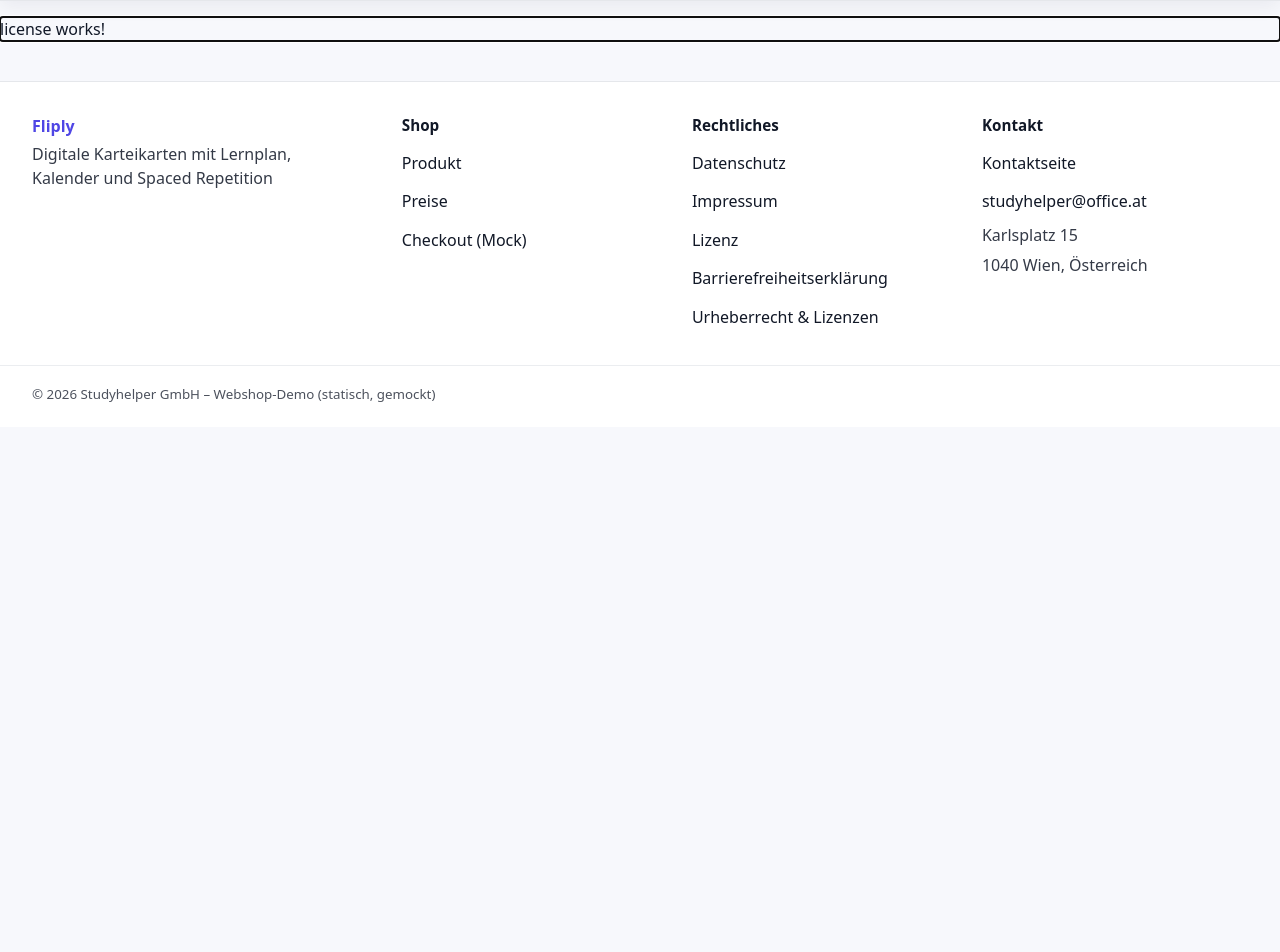
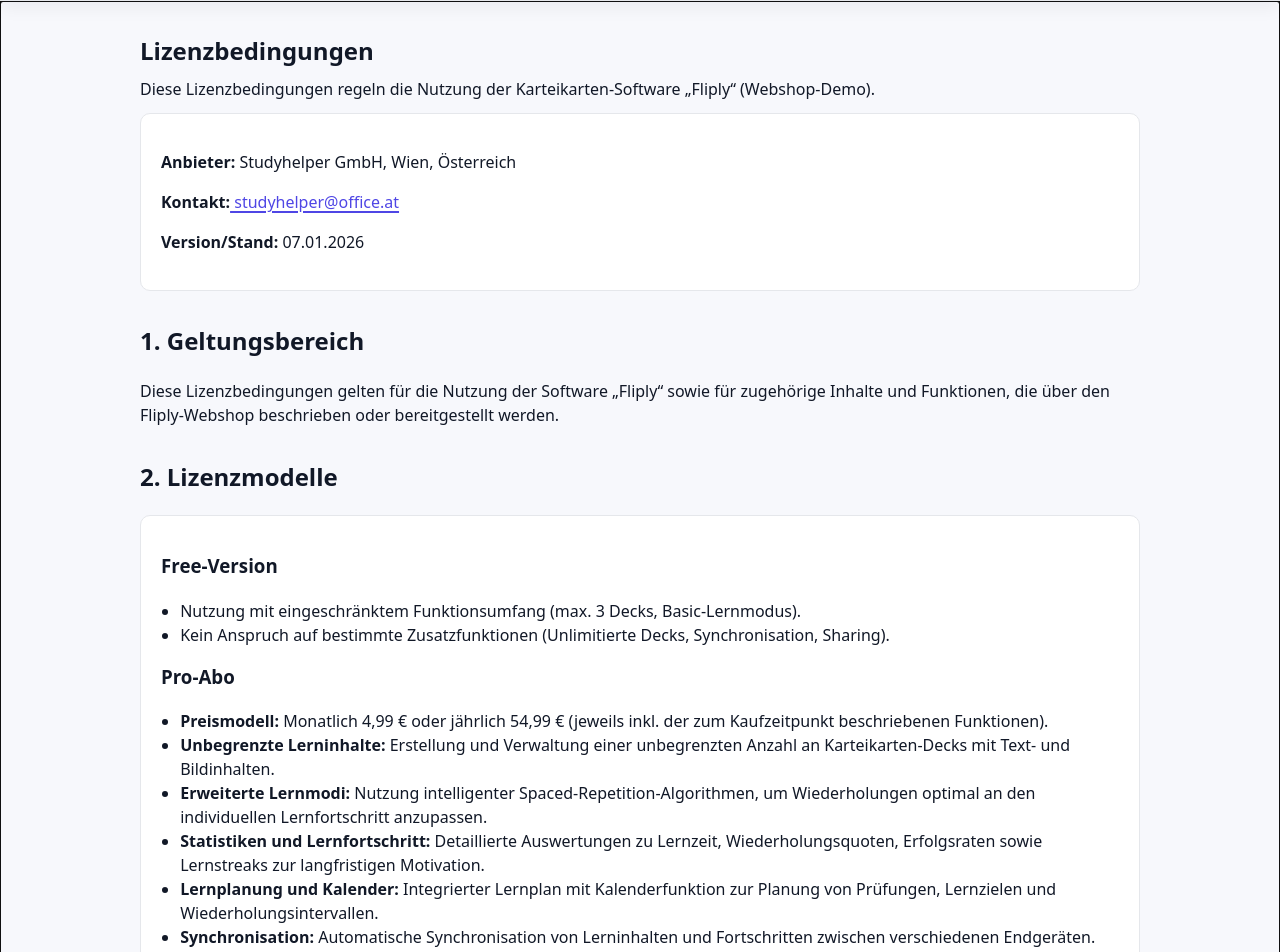
Before and after one commit to anastasia-burgstaller/fliply-webshop, an Angular app: page /lizenz in a window 1280 px wide. Shown: the part 129-1081 px from the top of the page. Before the commit the page ends 800 px from the top, so only its background shows below. Built offline with nearby package versions, Linux system fonts and the light colour scheme.

Commit message:
Lizenzseite erstellt

```diff
--- a/src/app/pages/license/license.component.css
+++ b/src/app/pages/license/license.component.css
@@ -0,0 +1,53 @@
+.page {
+  max-width: 1000px;
+  margin: 0 auto;
+  padding: 2rem;
+}
+
+.page-header h1 {
+  margin: 0 0 0.5rem;
+  color: var(--text);
+}
+
+.lead {
+  margin: 0;
+}
+
+.content h2 {
+  margin-top: 2rem;
+  color: var(--text);
+}
+
+.content h3 {
+  margin-top: 1rem;
+  color: var(--text);
+}
+
+.card {
+  margin-top: 0.75rem;
+  padding: 1.25rem;
+  background: var(--panel);
+  border: 1px solid var(--border);
+  border-radius: var(--radius);
+}
+
+.content ul {
+  padding-left: 1.2rem;
+}
+
+a {
+  color: var(--primary);
+  text-decoration: underline;
+  text-underline-offset: 3px;
+  text-decoration-thickness: 2px;
+}
+
+a:hover {
+  text-decoration-thickness: 3px;
+}
+
+@media (max-width: 560px) {
+  .page {
+    padding: 1.25rem;
+  }
+}
--- a/src/app/pages/license/license.component.html
+++ b/src/app/pages/license/license.component.html
@@ -1 +1,145 @@
-<p>license works!</p>
+<section class="page">
+  <header class="page-header">
+    <h1>Lizenzbedingungen</h1>
+    <p class="lead">
+      Diese Lizenzbedingungen regeln die Nutzung der Karteikarten-Software „Fliply“ (Webshop-Demo).
+    </p>
+  </header>
+
+  <article class="content">
+    <div class="card">
+      <p><strong>Anbieter:</strong> Studyhelper GmbH, Wien, Österreich</p>
+      <p><strong>Kontakt:</strong> <a href="mailto:studyhelper@office.at"> studyhelper&#64;office.at</a></p>
+      <p><strong>Version/Stand:</strong> 07.01.2026</p>
+    </div>
+
+    <h2>1. Geltungsbereich</h2>
+    <p>
+      Diese Lizenzbedingungen gelten für die Nutzung der Software „Fliply“ sowie für zugehörige Inhalte und Funktionen,
+      die über den Fliply-Webshop beschrieben oder bereitgestellt werden.
+    </p>
+
+    <h2>2. Lizenzmodelle</h2>
+    <div class="card">
+      <h3>Free-Version</h3>
+      <ul>
+        <li>Nutzung mit eingeschränktem Funktionsumfang (max. 3 Decks, Basic-Lernmodus).</li>
+        <li>Kein Anspruch auf bestimmte Zusatzfunktionen (Unlimitierte Decks, Synchronisation, Sharing).</li>
+      </ul>
+
+      <h3>Pro-Abo</h3>
+      <ul>
+        <li>
+          <strong>Preismodell:</strong>
+          Monatlich 4,99 € oder jährlich 54,99 € (jeweils inkl. der zum Kaufzeitpunkt beschriebenen Funktionen).
+        </li>
+        <li>
+          <strong>Unbegrenzte Lerninhalte:</strong>
+          Erstellung und Verwaltung einer unbegrenzten Anzahl an Karteikarten-Decks
+          mit Text- und Bildinhalten.
+        </li>
+        <li>
+          <strong>Erweiterte Lernmodi:</strong>
+          Nutzung intelligenter Spaced-Repetition-Algorithmen,
+          um Wiederholungen optimal an den individuellen Lernfortschritt anzupassen.
+        </li>
+        <li>
+          <strong>Statistiken und Lernfortschritt:</strong>
+          Detaillierte Auswertungen zu Lernzeit, Wiederholungsquoten, Erfolgsraten
+          sowie Lernstreaks zur langfristigen Motivation.
+        </li>
+        <li>
+          <strong>Lernplanung und Kalender:</strong>
+          Integrierter Lernplan mit Kalenderfunktion zur Planung von Prüfungen,
+          Lernzielen und Wiederholungsintervallen.
+        </li>
+        <li>
+          <strong>Synchronisation:</strong>
+          Automatische Synchronisation von Lerninhalten und Fortschritten
+          zwischen verschiedenen Endgeräten.
+        </li>
+        <li>
+          <strong>Gemeinsame Nutzung und Teilen:</strong>
+          Möglichkeit, Karteikarten-Decks mit anderen Nutzer:innen zu teilen
+          oder gemeinsam zu bearbeiten (z. B. für Lerngruppen).
+        </li>
+        <li>
+          <strong>Support und Weiterentwicklung:</strong>
+          Zugriff auf regelmäßige Funktionsupdates, Verbesserungen der Lernalgorithmen
+          sowie technischen Support.
+        </li>
+        <li>
+          <strong>Laufzeit:</strong>
+          Die Nutzung der Pro-Funktionen ist an ein aktives Abonnement gebunden
+          und endet mit Ablauf oder Kündigung des Abonnements.
+        </li>
+      </ul>
+
+    </div>
+
+    <h2>3. Eingeräumte Nutzungsrechte</h2>
+    <p>
+      Mit der Nutzung der Free-Version bzw. während eines aktiven Pro-Abonnements räumt die Studyhelper GmbH eine
+      <strong>nicht ausschließliche</strong>, <strong>nicht übertragbare</strong> und <strong>widerrufliche</strong> Lizenz ein,
+      Fliply für <strong>eigene Lernzwecke</strong> zu verwenden.
+    </p>
+    <ul>
+      <li>Die Lizenz gilt für private und schulische/hochschulische Nutzung.</li>
+      <li>Die Nutzung ist nur im Rahmen der vorgesehenen Funktionen erlaubt.</li>
+      <li>Die Lizenz ist bei Pro an die Laufzeit des Abonnements gebunden.</li>
+    </ul>
+
+    <h2>4. Inhalte von Nutzer:innen (Karteikarten, Bilder, Texte)</h2>
+    <p>
+      Inhalte, die Nutzer:innen in Fliply erstellen oder hochladen (z. B. Karteikarten-Texte, eigene Bilder),
+      verbleiben grundsätzlich im Eigentum der Nutzer:innen.
+    </p>
+    <p>
+      Nutzer:innen versichern, dass sie die erforderlichen Rechte an den von ihnen hochgeladenen Inhalten besitzen
+      und keine Rechte Dritter verletzen.
+    </p>
+
+    <h2>5. Rechte, die bei der Studyhelper GmbH verbleiben</h2>
+    <ul>
+      <li>Alle Rechte an Fliply (Software, Quellcode, Design, Marken, Dokumentation) verbleiben bei der Studyhelper GmbH.</li>
+      <li>Durch Kauf oder Nutzung werden keine Eigentumsrechte an der Software übertragen.</li>
+      <li>Markenrechte (Wort-, Bild- und Farbmarke) verbleiben bei der Studyhelper GmbH.</li>
+    </ul>
+
+    <h2>6. Einschränkungen</h2>
+    <p>Es ist insbesondere untersagt:</p>
+    <ul>
+      <li>Fliply zu kopieren, zu verkaufen, zu vermieten oder unterzulizenzieren.</li>
+      <li>Fliply zu dekompilieren, Reverse Engineering zu betreiben oder Schutzmechanismen zu umgehen, soweit rechtlich zulässig.</li>
+      <li>Fliply missbräuchlich zu nutzen (z. B. automatisierte Zugriffe, Störung des Betriebs, Umgehung von Limits).</li>
+    </ul>
+
+    <h2>7. Verfügbarkeit, Änderungen und Ende des Abos</h2>
+    <ul>
+      <li>Die Studyhelper GmbH bemüht sich um eine hohe Verfügbarkeit, schuldet jedoch keine unterbrechungsfreie Nutzung.</li>
+      <li>Funktionen können weiterentwickelt, geändert oder eingestellt werden, soweit dies zumutbar ist.</li>
+      <li>Bei Beendigung des Pro-Abos endet die Pro-Lizenz; die Nutzung kann auf die Free-Version zurückfallen.</li>
+    </ul>
+
+    <h2>8. Haftungsbeschränkung</h2>
+    <p>
+      Die Studyhelper GmbH haftet für Schäden nur bei Vorsatz und grober Fahrlässigkeit. Bei leichter Fahrlässigkeit haftet die
+      Studyhelper GmbH nur bei Verletzung wesentlicher Vertragspflichten (Kardinalpflichten) und beschränkt auf den typischerweise
+      vorhersehbaren Schaden.
+    </p>
+    <p>
+      Eine Haftung für entgangenen Gewinn, Datenverlust oder mittelbare Schäden ist – soweit gesetzlich zulässig – ausgeschlossen.
+      Nutzer:innen werden darauf hingewiesen, regelmäßig Sicherungskopien eigener Inhalte anzulegen.
+    </p>
+    <p>
+      Zwingende gesetzliche Haftungsbestimmungen (z. B. nach dem Produkthaftungsgesetz) bleiben unberührt.
+    </p>
+
+    <h2>9. Schlussbestimmungen</h2>
+    <ul>
+      <li>Es gilt österreichisches Recht unter Ausschluss kollisionsrechtlicher Normen, soweit zulässig.</li>
+      <li>Gerichtsstand ist – soweit zulässig – Wien.</li>
+      <li>Sollten einzelne Bestimmungen unwirksam sein, bleibt die Wirksamkeit der übrigen Bestimmungen unberührt.</li>
+    </ul>
+  </article>
+</section>
```
Also changed, not shown: 1 other file (tests, documents, lock files or other folders).
